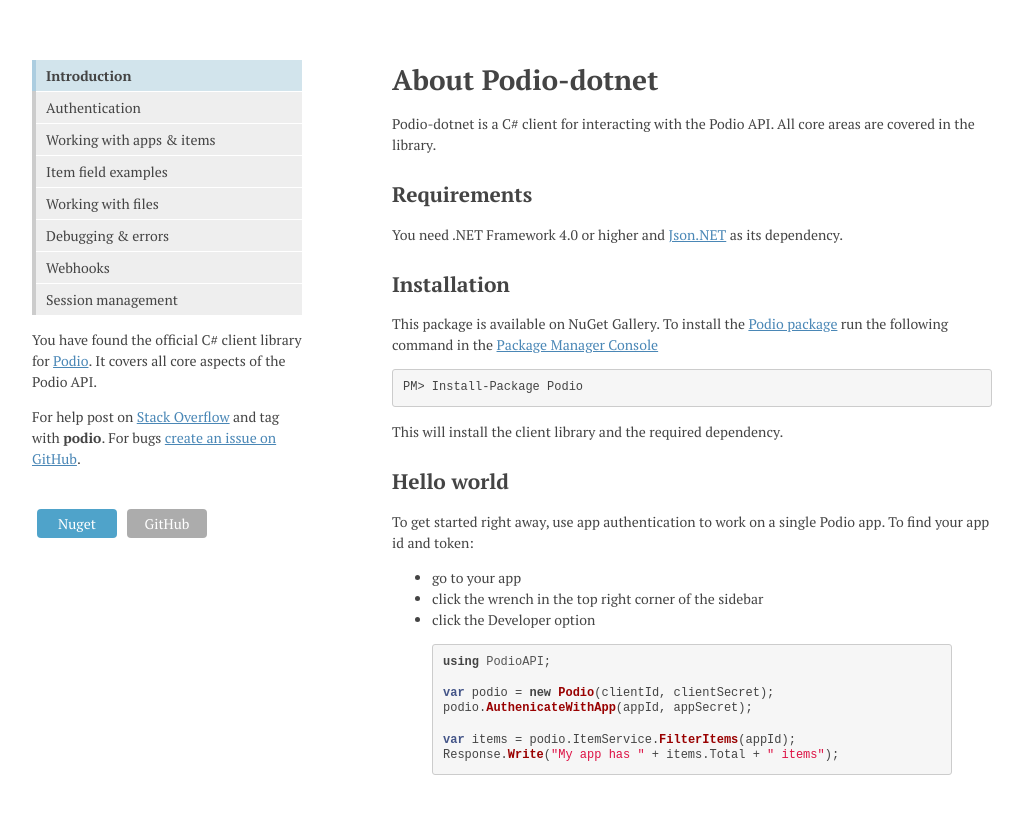
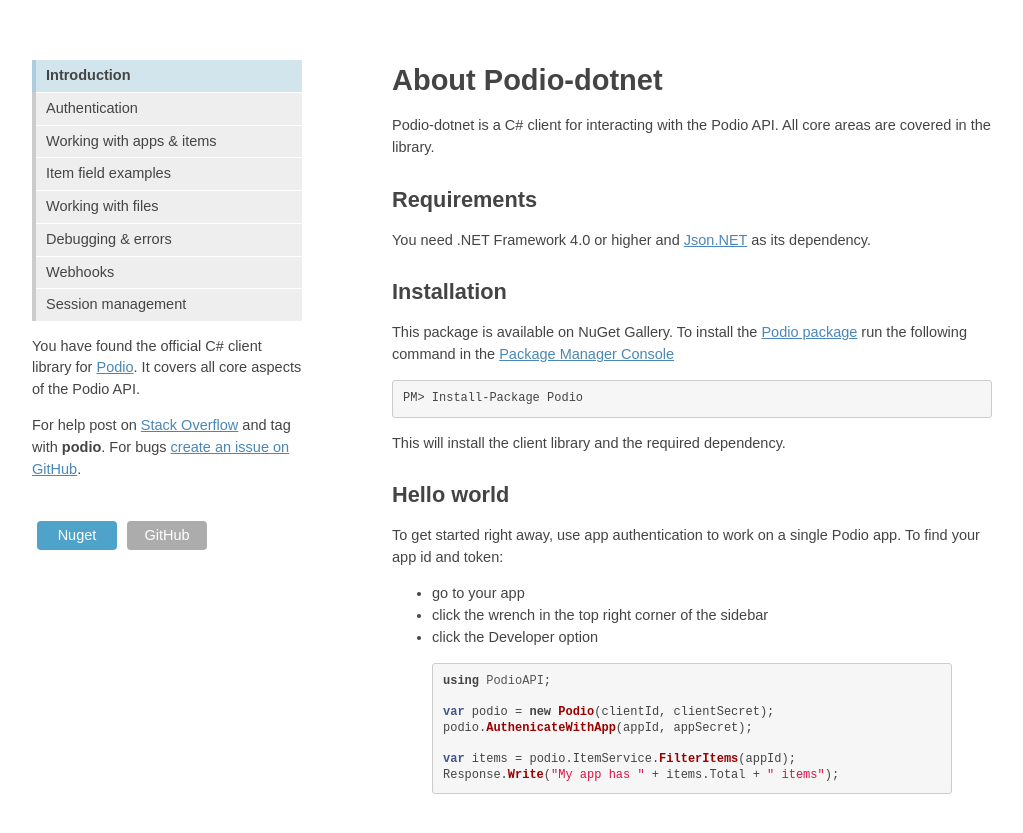
Before and after one commit to podio/podio-dotnet, a Jekyll site: the page built from index.md, in a window 1280 px wide. Shown: the top 833 px of the page, without its empty margins (128-1151 px from the left). Built offline with Jekyll 4.4.1, drawn with Linux system fonts in a browser that asks for light colours; some web fonts are replaced.

Commit message:
font reset to droid sans and increased font size

```diff
--- a/css/style.css
+++ b/css/style.css
@@ -1,9 +1,9 @@
-@import url('http://fonts.googleapis.com/css?family=PT+Serif:400,700,400italic,700italic');
+@import url('http://fonts.googleapis.com/css?family=Droid+Sans:400,700');
 body {
-  font-size:14px;
+  font-size:14.5px;
   line-height:150%;
   /*font-family:Arial, Helvetica, sans-serif;*/
-  font-family:'PT Serif', serif;
+  font-family: 'Droid Sans', sans-serif;
   color:#444;
 }
 hr {
```
